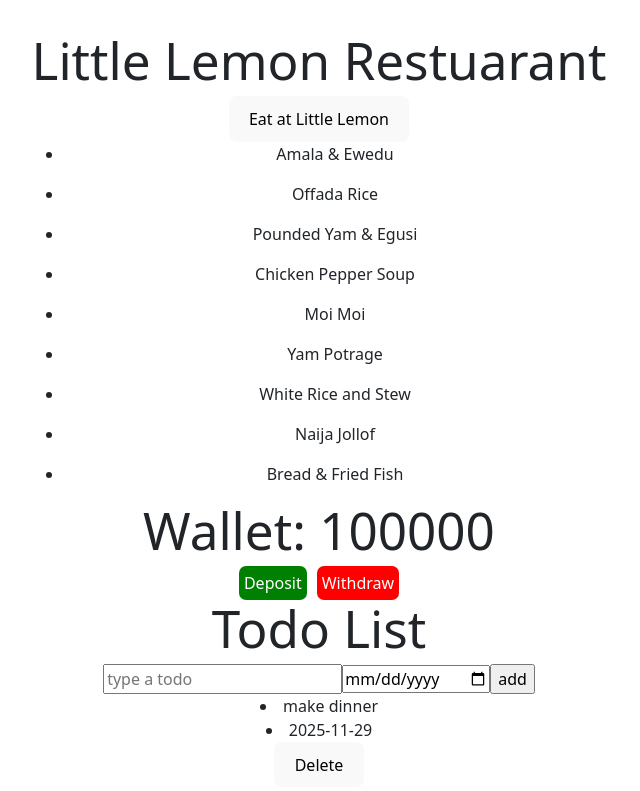
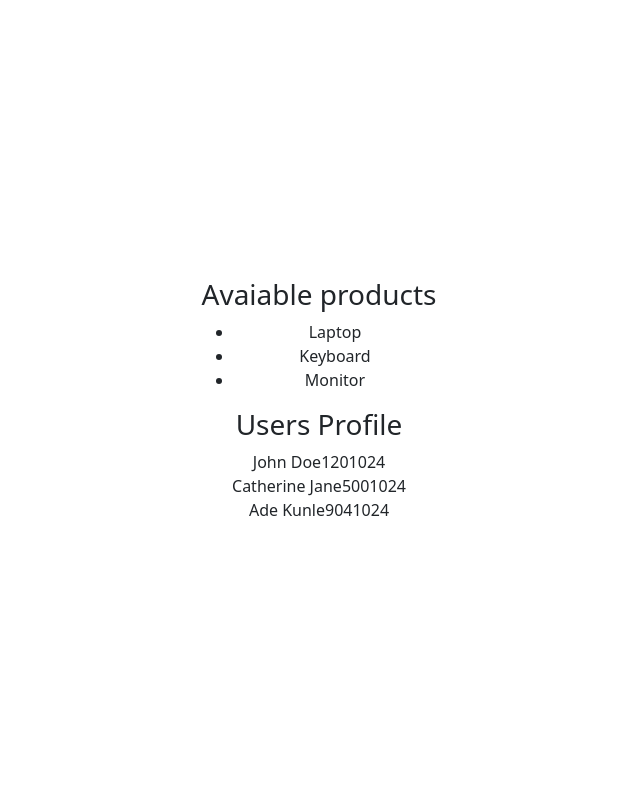
Before and after one commit to MalikUmaru/REACTCLASS, a React (Vite) app: page / in a window 1280 px wide. Shown: the top 791 px of the page, without its empty margins (321-961 px from the left). Built offline with nearby package versions, Linux system fonts and the light colour scheme.

Commit message:
FilterExample, MapExample added

```diff
--- a/src/App.jsx
+++ b/src/App.jsx
@@ -5,15 +5,19 @@ import LittleLemon from "./Components/LittleLemon";
 import MealsList from "./Components/MealsList";
 import ManageWallet from "./Components/ReducerHook";
 import DisplayTodoList from "./Components/TodoList";
+import FilterExample from "./Components/FilterExample";
+import MapExample from "./Components/MapExample";
 
 const App = () => {
   return (
     <div>
       {/* <ShootGame /> */}
-      <LittleLemon />
+      {/* <LittleLemon />
       <MealsList />
       <ManageWallet />
-      <DisplayTodoList />
+      <DisplayTodoList /> */}
+      <FilterExample />
+      <MapExample />
     </div>
   );
 };
--- /dev/null
+++ b/src/Components/FilterExample.jsx
@@ -0,0 +1,26 @@
+// Task: Show only instock products
+import React from "react";
+
+export default function  FilterExample (){
+    //create a dummy database
+    const products = [
+        {id: 1, name:"Laptop", instock:true},
+        {id: 2, name:"HeadPhones", instock:false},
+        {id: 3, name:"Keyboard", instock:true},
+        {id: 4, name:"Mouse", instock:false},
+        {id: 5, name:"Monitor", instock:true},
+    ]
+// return only the products that are instock
+const instockProducts = products.filter(product=>product.instock)
+
+return(
+    <div>
+        <h3>Avaiable products</h3>
+        <ul>
+            {instockProducts.map((product)=>(
+                <li key={product.id}>{product.name}</li>
+            ))}
+        </ul>
+    </div>
+)
+}
--- /dev/null
+++ b/src/Components/MapExample.jsx
@@ -0,0 +1,22 @@
+import React from "react";
+
+export default  function MapExample(){
+  //define a dummy database
+  const users = [
+    {id:1, name:"John Doe", followers: 120, followed: 1024},
+    {id:2, name:"Catherine Jane", followers: 500, followed: 1024},
+    {id:3, name:"Ade Kunle", followers: 904, followed: 1024},
+  ]
+  return(
+    <div>
+        <h3>Users Profile</h3>
+        {users.map((user)=>(
+            <div>
+                {user.name}
+                {user.followers}
+                {user.followed}
+            </div>
+        ))}
+    </div>
+  )
+}
```
